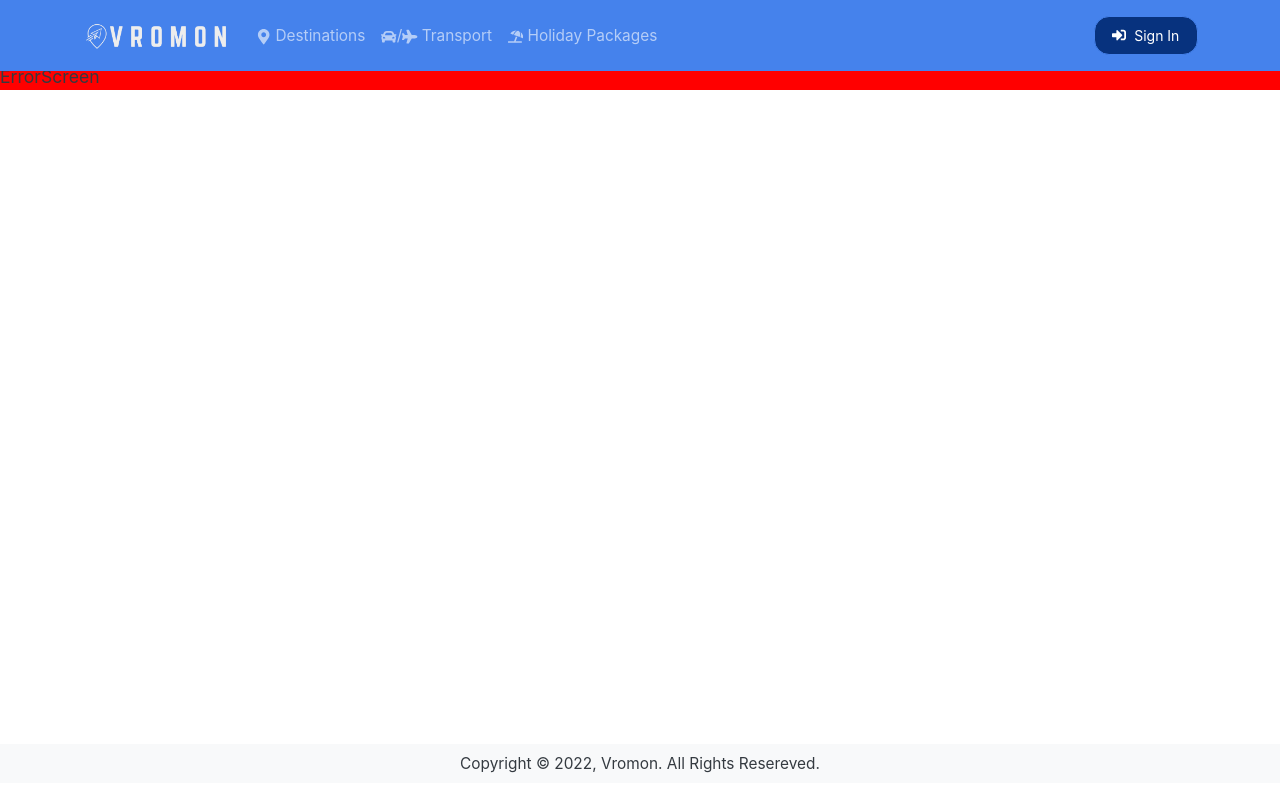
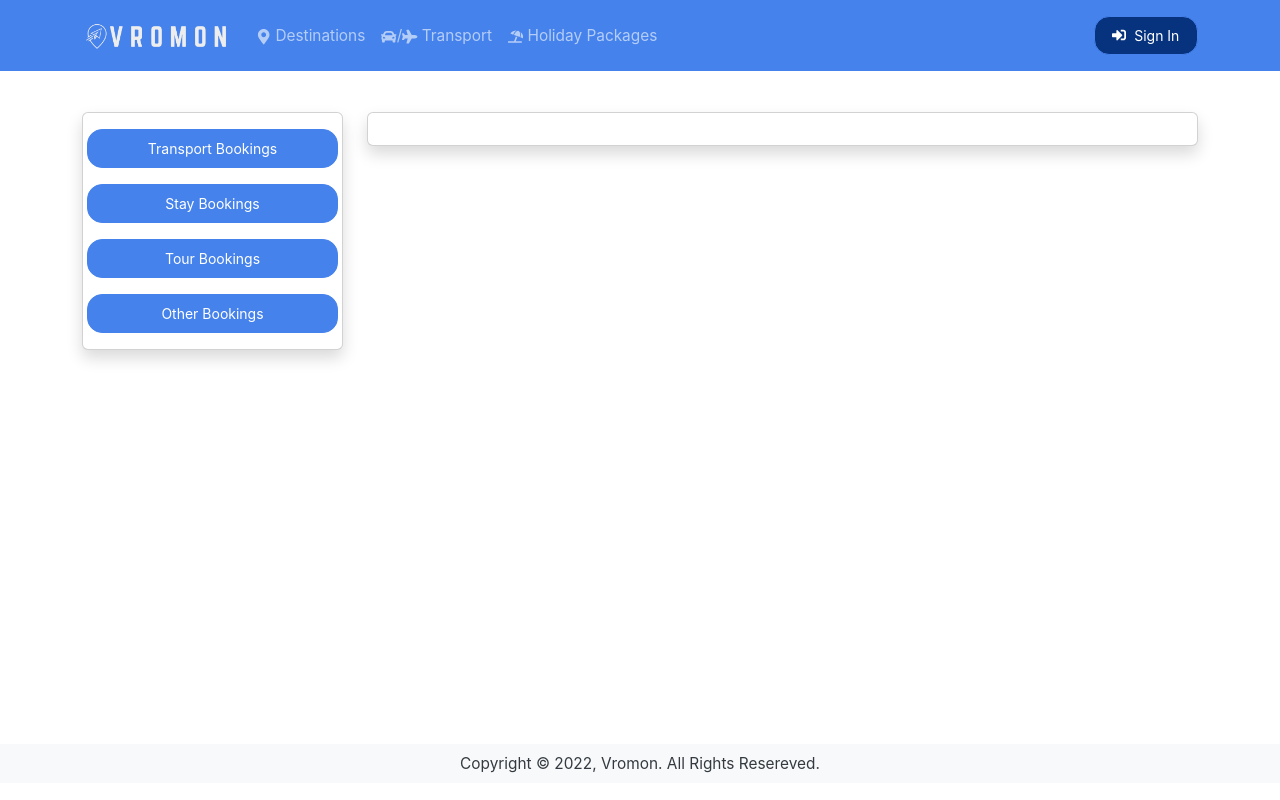
Before and after one commit to TangoRomeo80/Vromon, a React (Create React App) app in the folder frontend/: page /myBookings in a window 1280 px wide. Built offline with nearby package versions, Linux system fonts and the light colour scheme.

Commit message:
Tourist Booking Screen Updated

```diff
--- a/frontend/src/App.js
+++ b/frontend/src/App.js
@@ -20,6 +20,7 @@ import DestinationSearchScreen from './screens/DestinationSearchScreen'
 import StaysSearchScreen from './screens/StaysSearchScreen'
 import TransportSearchScreen from './screens/TransportSearchScreen'
 import RegistrationScreen from './screens/RegistrationScreen'
+import TouristBookingScreen from './screens/TouristBookingScreen'
 
 const App = () => {
   return (
@@ -38,6 +39,7 @@ const App = () => {
               <Route path='/packages' element={<HolidayPackagesScreen />} />
               <Route path='/profile' element={<ProfileScreen />} />
               <Route path='/tourSearch' element={<GuidedTourSearchScreen />} />
+              <Route path='/myBookings' element={<TouristBookingScreen />}/>
               <Route
                 path='/destinationSearch'
                 element={<DestinationSearchScreen />}
--- a/frontend/src/screens/ProfileScreen.js
+++ b/frontend/src/screens/ProfileScreen.js
@@ -113,6 +113,7 @@ const ProfileScreen = () => {
         setDob(meUser.touristInfo.dob)
         setGender(meUser.touristInfo.gender)
         setAddress(meUser.touristInfo.address)
+        setPassportExpire(meUser.touristInfo.passportExpire)
         setEmergencyContact(meUser.touristInfo.emergencyContact)
         setEmail(meUser.email)
         setMobile(meUser.mobile)
--- /dev/null
+++ b/frontend/src/screens/TouristBookingScreen.js
@@ -0,0 +1,42 @@
+import React, { useState, useEffect } from "react";
+import { Container, Row, Col, Card, Button, Form } from "react-bootstrap";
+
+const touristBookingScreen = () => {
+  return (
+    <Container className="py-5">
+      <Row>
+        <Col lg={3} md={12} sm={12}>
+          <Card className='shadow'>
+            <Card.Body>
+              <Row className="mb-3">
+                <Button>Transport Bookings</Button>
+              </Row>
+
+              <Row className="mb-3">
+                <Button>Stay Bookings</Button>
+              </Row>
+
+              <Row className="mb-3">
+                <Button>Tour Bookings</Button>
+              </Row>
+
+              <Row >
+                <Button>Other Bookings</Button>
+              </Row>
+            </Card.Body>
+          </Card>
+        </Col>
+
+        <Col lg={9} md={12} sm={12}>
+            <Card className='shadow'>
+                <Card.Body>
+
+                </Card.Body>
+            </Card>
+        </Col>
+      </Row>
+    </Container>
+  );
+};
+
+export default touristBookingScreen;
```
